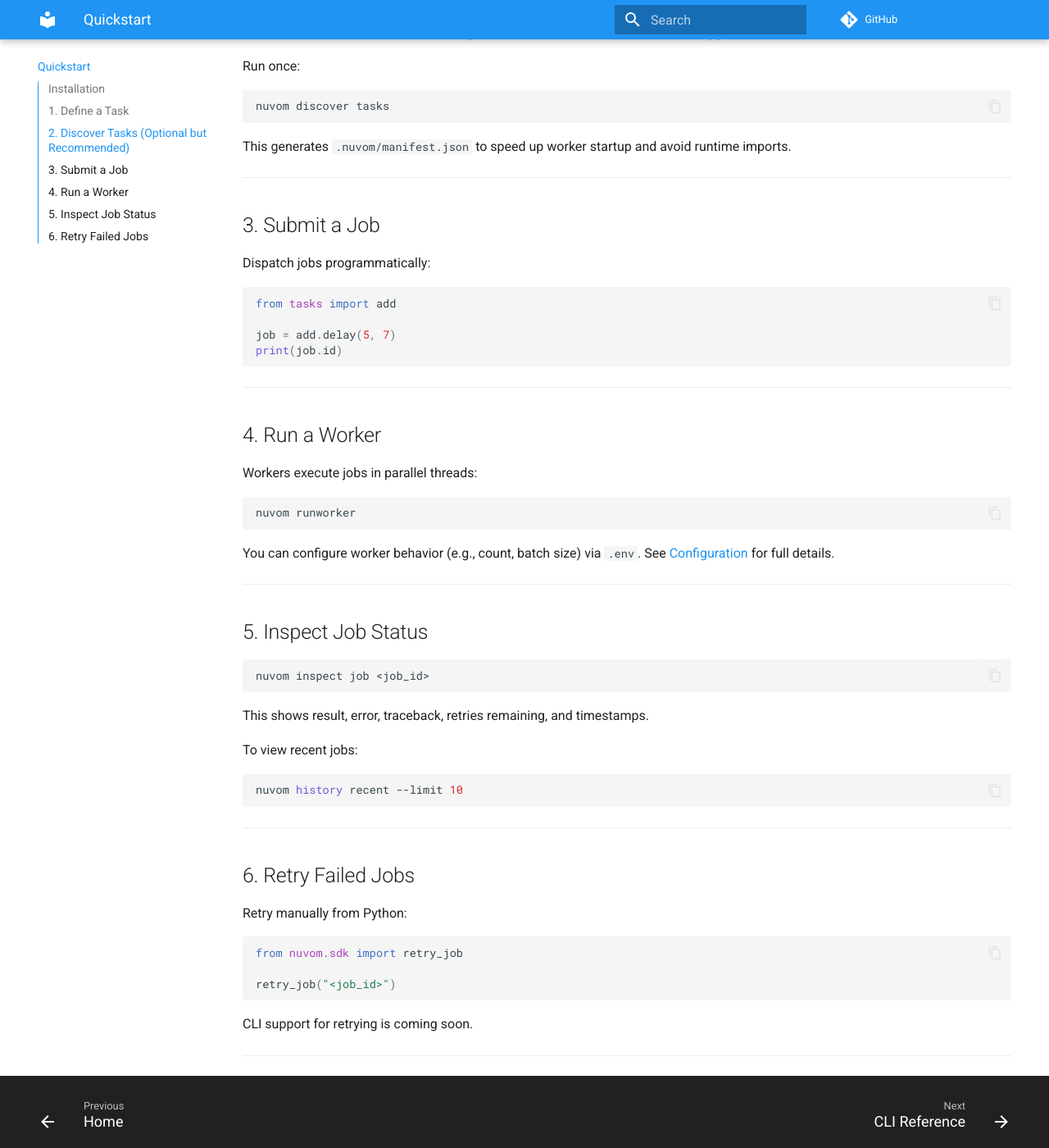
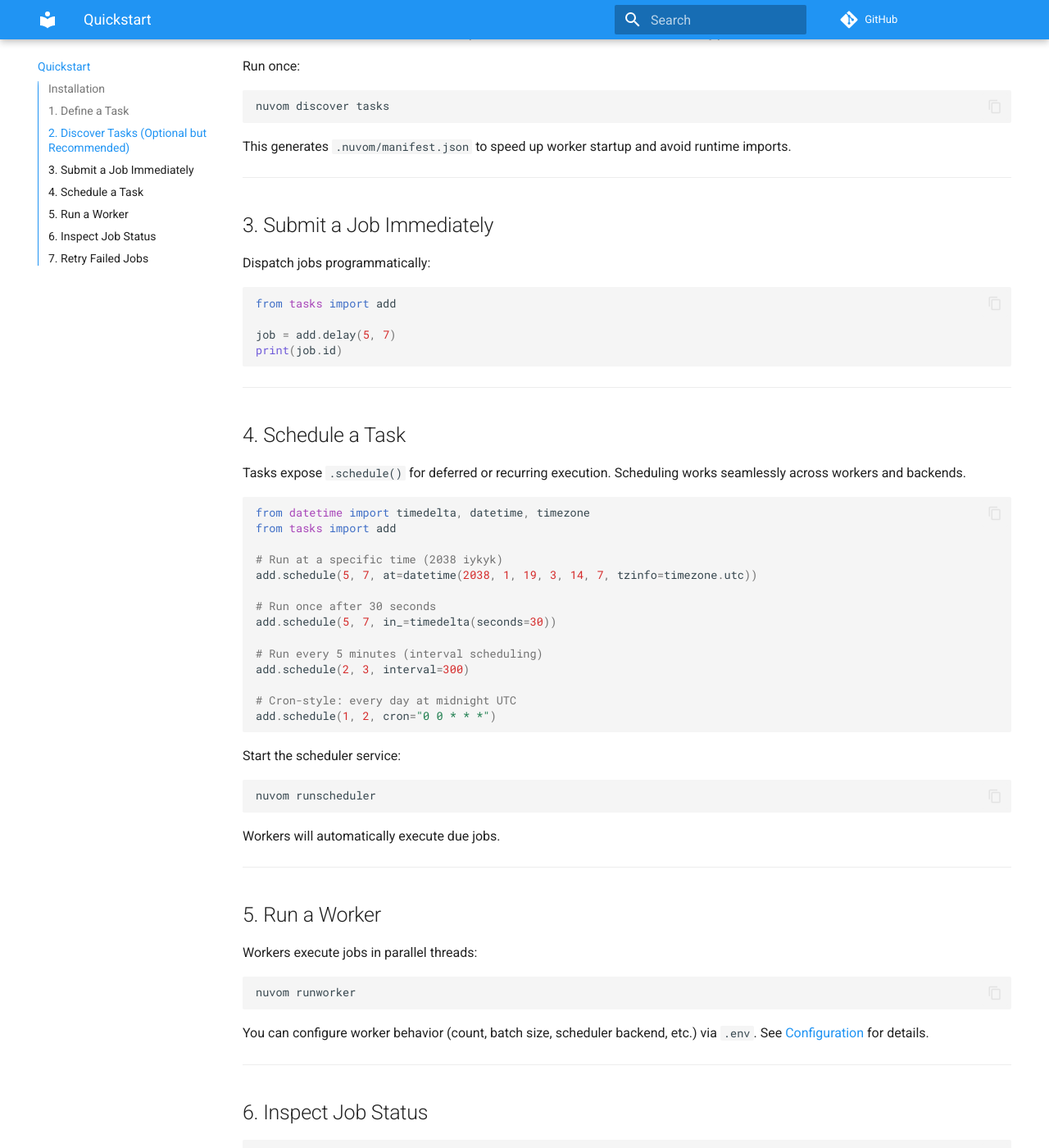
Before and after one commit to nahom-zewdu/Nuvom, an MkDocs documentation site: the page built from docs/quickstart.md, in a window 1280 px wide and 1400 px high, scrolled down 836 px. Shown: the whole window at 82% size. Built offline with MkDocs 1.6.1 and Material for MkDocs 9.7.7, drawn with Linux system fonts in a browser that asks for light colours; comment, search, counter and statistics services are not loaded; some of the changed text lies outside the part shown.

Commit message:
doc: add quickstart example for scheduling feature

````diff
--- a/docs/quickstart.md
+++ b/docs/quickstart.md
@@ -1,6 +1,6 @@
 # Quickstart
 
-This guide walks you through installing Nuvom, defining your first task, and running workers — all in under 5 minutes.
+This guide walks you through installing Nuvom, defining your first task, scheduling it, and running workers all in under 5 minutes.
 
 ---
 
@@ -43,7 +43,7 @@ This generates `.nuvom/manifest.json` to speed up worker startup and avoid runti
 
 ---
 
-## 3. Submit a Job
+## 3. Submit a Job Immediately
 
 Dispatch jobs programmatically:
 
@@ -56,7 +56,38 @@ print(job.id)
 
 ---
 
-## 4. Run a Worker
+## 4. Schedule a Task
+
+Tasks expose `.schedule()` for deferred or recurring execution. Scheduling works seamlessly across workers and backends.
+
+```python
+from datetime import timedelta, datetime, timezone
+from tasks import add
+
+# Run at a specific time (2038 iykyk)
+add.schedule(5, 7, at=datetime(2038, 1, 19, 3, 14, 7, tzinfo=timezone.utc))
+
+# Run once after 30 seconds
+add.schedule(5, 7, in_=timedelta(seconds=30))
+
+# Run every 5 minutes (interval scheduling)
+add.schedule(2, 3, interval=300)
+
+# Cron-style: every day at midnight UTC
+add.schedule(1, 2, cron="0 0 * * *")
+```
+
+Start the scheduler service:
+
+```bash
+nuvom runscheduler
+```
+
+Workers will automatically execute due jobs.
+
+---
+
+## 5. Run a Worker
 
 Workers execute jobs in parallel threads:
 
@@ -64,11 +95,11 @@ Workers execute jobs in parallel threads:
 nuvom runworker
 ```
 
-You can configure worker behavior (e.g., count, batch size) via `.env`. See [Configuration](configuration.md) for full details.
+You can configure worker behavior (count, batch size, scheduler backend, etc.) via `.env`. See [Configuration](configuration.md) for details.
 
 ---
 
-## 5. Inspect Job Status
+## 6. Inspect Job Status
 
 ```bash
 nuvom inspect job <job_id>
@@ -84,7 +115,7 @@ nuvom history recent --limit 10
 
 ---
 
-## 6. Retry Failed Jobs
+## 7. Retry Failed Jobs
 
 Retry manually from Python:
 
@@ -94,6 +125,6 @@ from nuvom.sdk import retry_job
 retry_job("<job_id>")
 ```
 
-CLI support for retrying is coming soon.
+CLI support for retrying is available in the next release.
 
 ---
````
